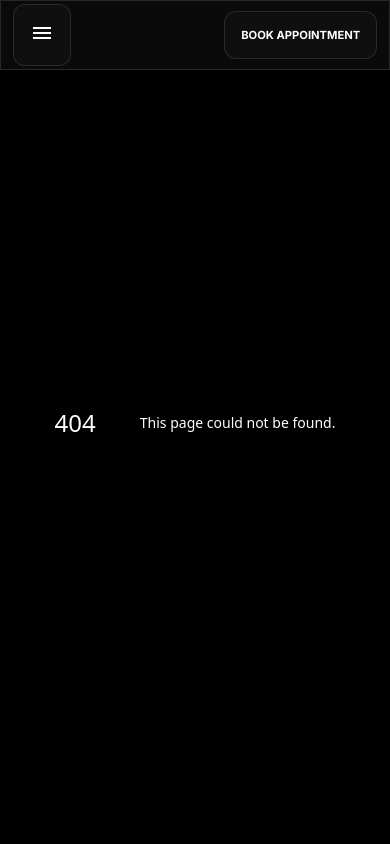
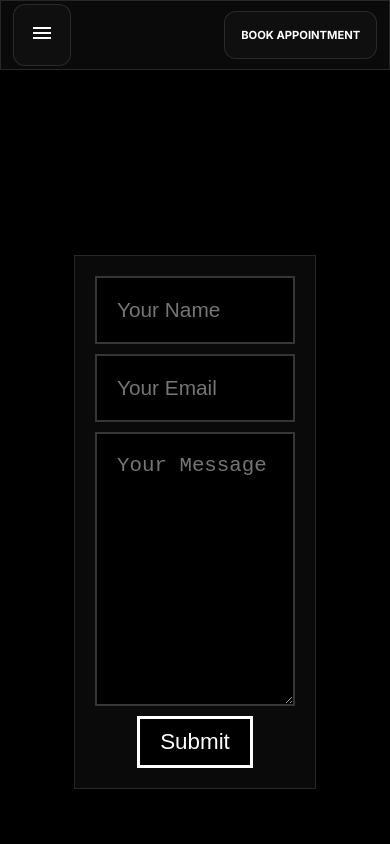
Before and after one commit to AbdulHannan08128/clinic-website, a Next.js app: page /contact in a window 390 px wide. Before the commit this address had no page. Shown: the top 844 px of the page. Built offline with nearby package versions, Linux system fonts and the light colour scheme.

Commit message:
Created Contact Page

```diff
--- a/app/About/page.module.css
+++ b/app/About/page.module.css
@@ -4,7 +4,7 @@
     align-items: center;
     position: relative;
     padding: 4rem 0;
-    height: 100vh;
+    height: 80vh;
   }
 
   .center::before {
@@ -216,7 +216,8 @@
 
     .img{
       /* background: url(/gh-3.png)center center/cover; */
-      background: url(/lap.jpg)center center/cover;
+      background: url(/medicine-1.png)center center/cover;
+      /* background: url(/lap.jpg)center center/cover; */
       opacity: 70% !important;
       height: 700px;
 
--- /dev/null
+++ b/app/contact/page.js
@@ -0,0 +1,20 @@
+import styles from './page.module.css'
+import Form from '../../components/Form-Contact/Form'
+export const metadata = {
+    title: "Golden Hands || Contact",
+    description: "Contact Golden Hands Clinic",
+    keywords: ["About GH", "About Golden Hands", "About Us", "about"],
+  };
+export default function page() {
+  return (
+    <div className={styles.contact}>
+        <div className={styles.cont}>
+          <div className={styles.img}></div>
+          <div className={styles.form}>
+            <Form/>
+          </div>
+        </div>
+
+    </div>
+  )
+}
--- /dev/null
+++ b/app/contact/page.module.css
@@ -0,0 +1,28 @@
+.contact{
+    min-height: 100vh;
+}
+.cont{
+  display: grid;
+  width: 100vw;
+  min-height: 100vh;
+  grid-template-columns: 1.8fr 1fr;
+}
+.cont .img{
+  background: url(/lap.jpg) no-repeat center center/cover;
+  /* background:red; */
+}
+.cont .form{
+  display: grid;
+  place-items: center;
+}
+
+@media (max-width:550px){
+   .cont{
+    grid-template-columns: 1fr;
+    margin-top: 100px;
+
+   }
+   .cont .img{
+    display: none;
+   }
+}
--- a/components/Footer/Footer.js
+++ b/components/Footer/Footer.js
@@ -18,10 +18,10 @@ export default function Footer() {
                 <Link href="/">Home</Link>
               </li>
               <li>
-                <Link href="/About">About</Link>
+                <Link href="/about">About</Link>
               </li>
               <li>
-                <Link href="/">Contact</Link>
+                <Link href="/contact">Contact</Link>
               </li>
               <li>
                 <Link href="/">Book Appointment</Link>
--- /dev/null
+++ b/components/Form-Contact/Form.css
@@ -0,0 +1,93 @@
+.cform{
+
+    display: flex;
+    align-items: center;
+    justify-content: center;
+    flex-direction: column;
+    gap: 10px;
+    background-color: rgba(var(--callout-rgb), 0.5);
+  border: 1px solid rgba(var(--callout-border-rgb), 0.3);
+  padding: 9vh 5vw;
+}
+.cform input{
+
+   padding: 20px;
+   background-color: black;
+
+   outline: none;
+
+   font-size: 1.3rem;
+   max-width: 400px;
+   border: 2px solid rgba(var(--callout-border-rgb), 0.5);
+
+}
+.cform textarea{
+
+    padding: 20px;
+    background-color: black;
+
+    outline: none;
+
+    font-size: 1.3rem;
+    max-width: 400px;
+    width: 292px;
+    border: 2px solid rgba(var(--callout-border-rgb), 0.5);
+ }
+ .cform input:focus,.cform input:hover, .cform textarea:hover, .cform textarea:focus, .cform button:hover{
+    box-shadow: 8px 3px 16px #5e5e5e;
+ }
+
+ .cform button{
+    padding: 20px 40px;
+    font-size: 1.4rem;
+    cursor: pointer;
+    background-color: black;
+    border: none;
+    outline: none;
+    border: 3px solid #fff;
+ }
+
+
+ @media (max-width:550px){
+   .cform{
+
+     padding: 20px;
+  }
+  .cform input{
+
+     padding: 20px;
+     background-color: black;
+
+     outline: none;
+
+     font-size: 1.3rem;
+     max-width: 200px;
+     border: 2px solid rgba(var(--callout-border-rgb), 0.5);
+
+  }
+  .cform textarea{
+
+      padding: 20px;
+      background-color: black;
+
+      outline: none;
+
+      font-size: 1.3rem;
+      max-width: 200px;
+      width: 292px;
+      border: 2px solid rgba(var(--callout-border-rgb), 0.5);
+   }
+   .cform input:focus,.cform input:hover, .cform textarea:hover, .cform textarea:focus, .cform button:hover{
+      box-shadow: 8px 3px 16px #5e5e5e;
+   }
+
+   .cform button{
+      padding: 10px 20px;
+      font-size: 1.4rem;
+      cursor: pointer;
+      background-color: black;
+      border: none;
+      outline: none;
+      border: 3px solid #fff;
+   }
+ }
--- /dev/null
+++ b/components/Form-Contact/Form.js
@@ -0,0 +1,28 @@
+
+'use client'
+import './Form.css'
+export default function Form() {
+    async function onSubmit(event) {
+      event.preventDefault()
+
+      const formData = new FormData(event.target)
+      console.log(formData);
+      const response = await fetch('/api/submit', {
+        method: 'POST',
+        body: formData,
+      })
+
+      // Handle response if necessary
+      const data = await response.json()
+      // ...
+    }
+
+    return (
+      <form onSubmit={onSubmit} className='cform'>
+        <input type="text" name="name" placeholder='Your Name'/>
+        <input type="email" name="email" placeholder='Your Email'/>
+        <textarea cols="30" rows="10" placeholder='Your Message'></textarea>
+        <button type="submit">Submit</button>
+      </form>
+    )
+  }
--- a/components/Navbar/Navbar.js
+++ b/components/Navbar/Navbar.js
@@ -38,13 +38,13 @@ element.classList.add('hide')
         <Link href='/'>Home</Link>
         </li>
         <li>
-        <Link href='/About'>About</Link>
-        </li>
-        <li>
-        <Link href='/specialty'>Specialty</Link>
+        <Link href='/about'>About</Link>
         </li>
         <li>
         <Link href='/contact'>Contact</Link>
+        </li>
+        <li>
+        <Link href='/contact'>Speciality</Link>
         </li>
         <li>
         <Link href='/browse'>Browse</Link>
@@ -71,13 +71,13 @@ element.classList.add('hide')
         <Link href='/' onClick={toggleHide}>Home</Link>
         </li>
         <li>
-        <Link href='/About' onClick={toggleHide}>About</Link>
-        </li>
-        <li>
-        <Link href='/specialty' onClick={toggleHide}>Specialty</Link>
+        <Link href='/about' onClick={toggleHide}>About</Link>
         </li>
         <li>
         <Link href='/contact' onClick={toggleHide}>Contact</Link>
+        </li>
+        <li>
+        <Link href='/speciality' onClick={toggleHide}> Speciality</Link>
         </li>
         <li>
         <Link href='/browse' onClick={toggleHide}>Browse</Link>
--- a/components/Navbar/Navbar.module.css
+++ b/components/Navbar/Navbar.module.css
@@ -21,6 +21,7 @@
   position: relative;
   background: rgba(var(--card-rgb), 0.1);
   border: 1px solid rgba(var(--card-border-rgb), 0.15);
+  backdrop-filter:blur(5px);
 }
 
 .nav ul li {
--- a/utils/db.js
+++ b/utils/db.js
@@ -3,7 +3,7 @@ import mongoose from 'mongoose';
 
 const connectDB = async () => {
   try {
-    await mongoose.connect(process.env.db, {
+    await mongoose.connect(process.env.db_atlas, {
       useNewUrlParser: true,
       useUnifiedTopology: true,
     });
```
Also changed, not shown: public/medicine-1.png (added).
